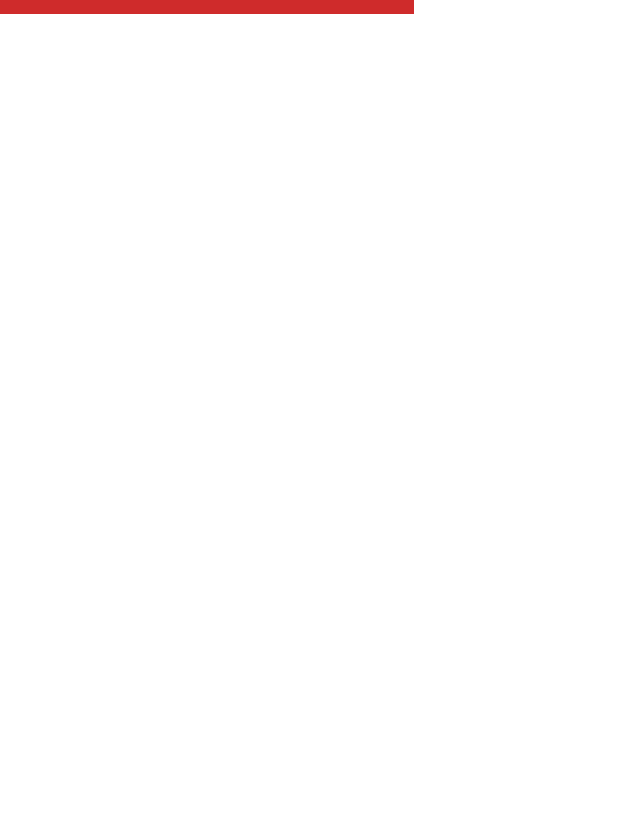
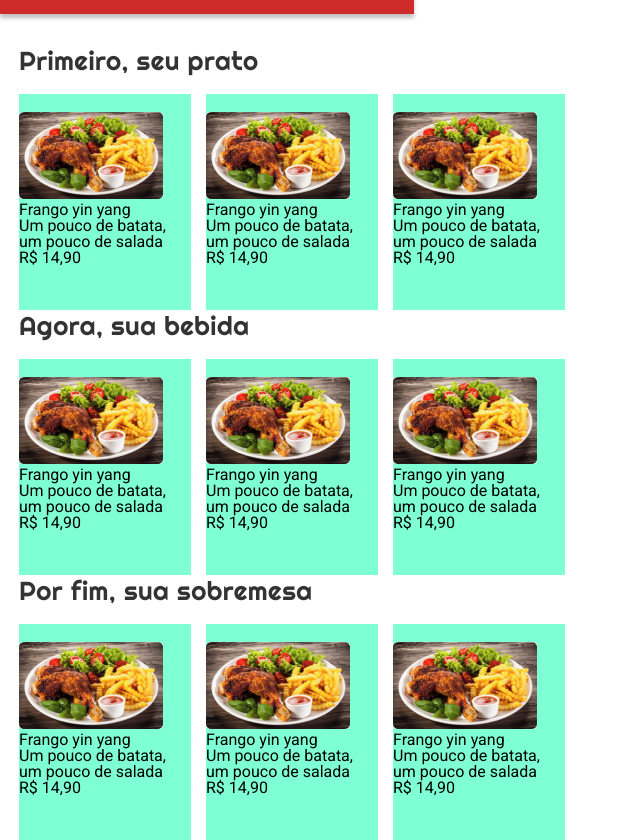
Before and after one commit to mickalala/drivenEats, a plain HTML site: page um.html in a window 1280 px wide. Shown: the part 78-918 px from the top of the page, without its empty margins (0-640 px from the left). Before the commit the page ends 800 px from the top, so only its background shows below. Drawn offline with Linux system fonts and the light colour scheme.

Commit message:
rascunho_layout1

```diff
--- a/style.css
+++ b/style.css
@@ -1,3 +1,6 @@
+* {
+    box-sizing: border-box;
+  }
 body{
     font-family: 'Roboto', sans-serif;
 
@@ -9,6 +12,7 @@ header{
     left: 0px;
     top: 0px;
     background-color: #CF2B2B;
+    box-shadow: 0px 4px 4px rgba(0, 0, 0, 0.25);
 }
 header h1{
     font-size: 44px;
@@ -27,3 +31,46 @@ header h2{
     margin-left: 21px;
     margin-top: 5px;
 }
+
+section{
+     margin-left: 19px;
+}
+.prato{
+      margin-top: 123px;
+}
+.pratos{
+
+}
+.bebida .sobremesa{
+    margin-top: 27px;
+}
+section h3{
+
+   font-family: 'Righteous';
+   font-style: normal;
+   font-weight: 400;
+   font-size: 26px;
+   line-height: 32px;
+   letter-spacing: 0.018em;
+
+   color: #333333;
+}
+.pratos{
+    display: flex;
+}
+.pratos div{
+
+width: 172px;
+height: 216px;
+
+margin-top: 17px;
+background-color: aquamarine;
+
+}
+div img{
+    margin-top: 18px;
+
+}
+.dois{
+    margin-left: 15px;
+}
--- a/um.html
+++ b/um.html
@@ -14,5 +14,74 @@
         <h1>Driven Eats</h1>
         <h2>Sua comida em 6 minutos</h2>
     </header>
+    <section class="prato">
+        <h3>Primeiro, seu prato</h3>
+        <div class="pratos">
+        <div>
+            <img src="projeto__driven-eats__imagens/frango_yin_yang.png">
+            <p>Frango yin yang</p>
+            <p>Um pouco de batata, um pouco de salada</p>
+            <p>R$ 14,90</p>
+        </div>
+        <div class="dois">
+            <img src="projeto__driven-eats__imagens/frango_yin_yang.png">
+            <p>Frango yin yang</p>
+            <p>Um pouco de batata, um pouco de salada</p>
+            <p>R$ 14,90</p>
+        </div>
+        <div class="dois">
+            <img src="projeto__driven-eats__imagens/frango_yin_yang.png">
+            <p>Frango yin yang</p>
+            <p>Um pouco de batata, um pouco de salada</p>
+            <p>R$ 14,90</p>
+        </div>
+        </div>
+    </section>
+    <section class="bebida">
+        <h3>Agora, sua bebida</h3>
+        <div class="pratos">
+            <div>
+                <img src="projeto__driven-eats__imagens/frango_yin_yang.png">
+                <p>Frango yin yang</p>
+                <p>Um pouco de batata, um pouco de salada</p>
+                <p>R$ 14,90</p>
+            </div>
+            <div class="dois">
+                <img src="projeto__driven-eats__imagens/frango_yin_yang.png">
+                <p>Frango yin yang</p>
+                <p>Um pouco de batata, um pouco de salada</p>
+                <p>R$ 14,90</p>
+            </div>
+            <div class="dois">
+                <img src="projeto__driven-eats__imagens/frango_yin_yang.png">
+                <p>Frango yin yang</p>
+                <p>Um pouco de batata, um pouco de salada</p>
+                <p>R$ 14,90</p>
+            </div>
+            </div>
+    </section>
+    <section class="sobremesa">
+        <h3>Por fim, sua  sobremesa</h3>
+        <div class="pratos">
+            <div>
+                <img src="projeto__driven-eats__imagens/frango_yin_yang.png">
+                <p>Frango yin yang</p>
+                <p>Um pouco de batata, um pouco de salada</p>
+                <p>R$ 14,90</p>
+            </div>
+            <div class="dois">
+                <img src="projeto__driven-eats__imagens/frango_yin_yang.png">
+                <p>Frango yin yang</p>
+                <p>Um pouco de batata, um pouco de salada</p>
+                <p>R$ 14,90</p>
+            </div>
+            <div class="dois">
+                <img src="projeto__driven-eats__imagens/frango_yin_yang.png">
+                <p>Frango yin yang</p>
+                <p>Um pouco de batata, um pouco de salada</p>
+                <p>R$ 14,90</p>
+            </div>
+            </div>
+    </section>
     <script></script>
 </body>
```
Also changed, not shown: projeto__driven-eats__imagens/coca-cola.png (added), projeto__driven-eats__imagens/frango_yin_yang.png (added), projeto__driven-eats__imagens/pudim.png (added), 1 other file.
